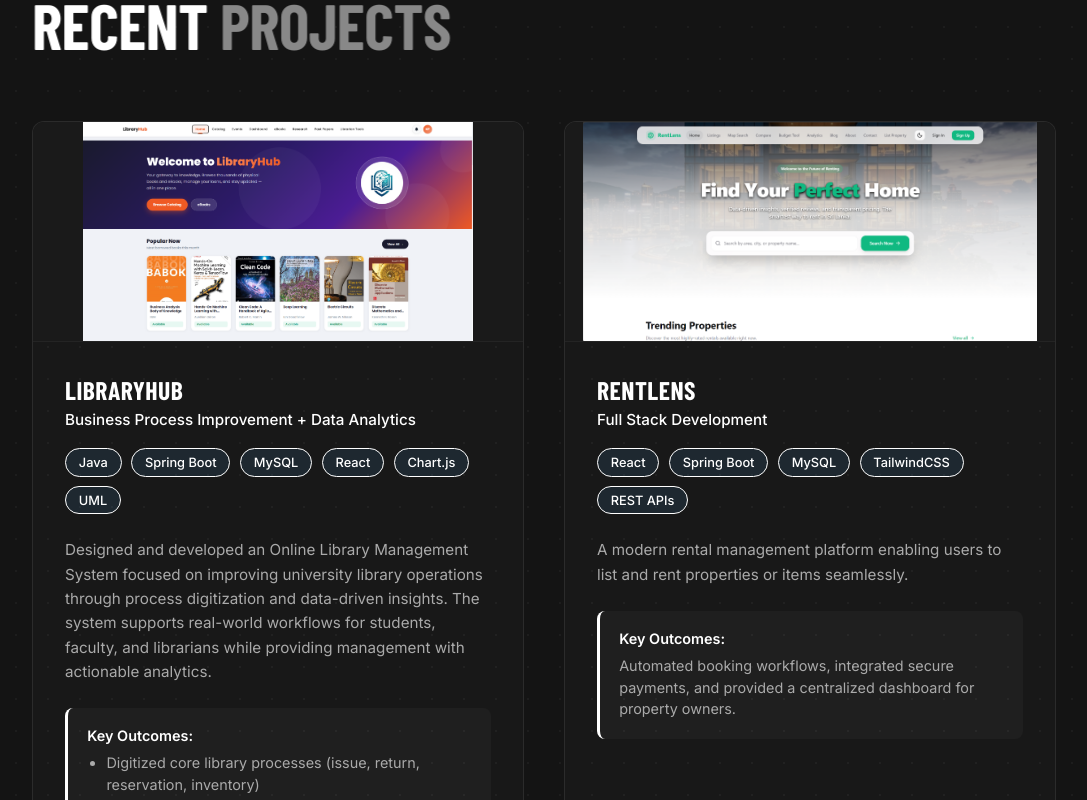
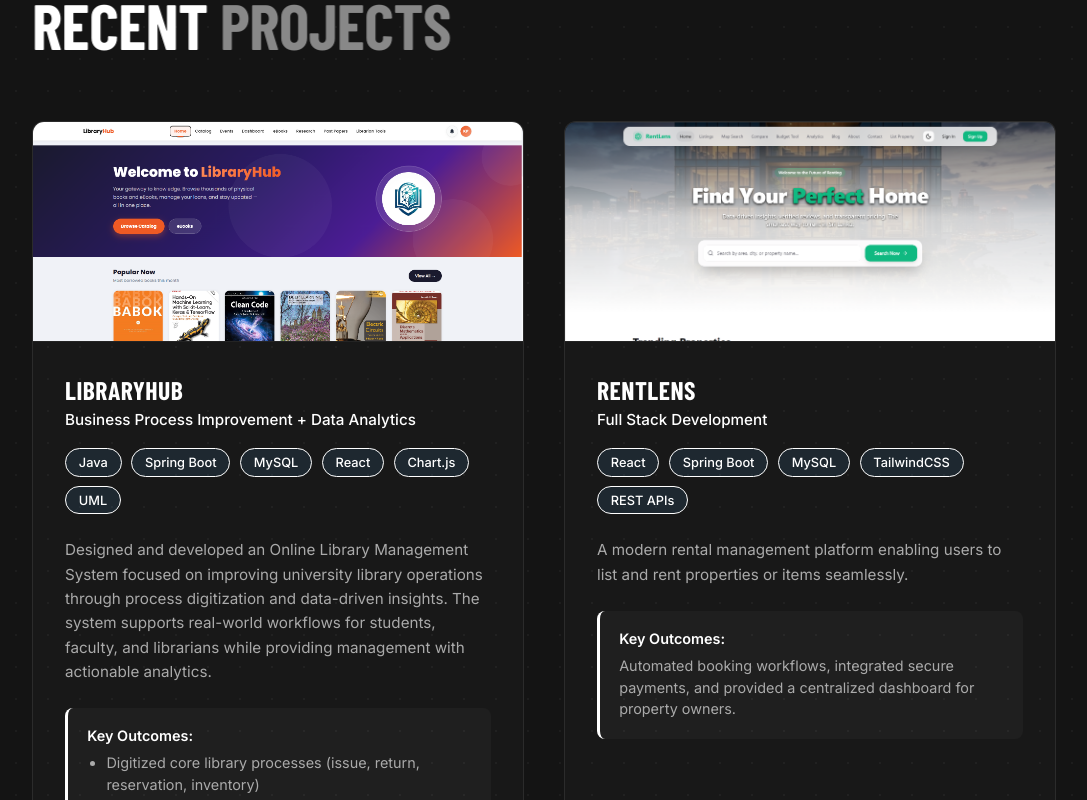
Before and after one commit to dulanjanarmd/Dulanjana-Rathnayaka, a React (Vite) app: page / in a window 1280 px wide. Shown: the part 3780-4580 px from the top of the page, without its empty margins (96-1183 px from the left). Built offline with nearby package versions, Linux system fonts and the light colour scheme; a web font is replaced by a local one.

Commit message:
add lankathread image

```diff
--- a/src/styles.css
+++ b/src/styles.css
@@ -1191,7 +1191,8 @@ body {
 .new-proj-img img {
   width: 100%;
   height: 100%;
-  object-fit: contain;
+  object-fit: cover;
+  object-position: top center;
   background-color: #1a1a1a;
   transition: transform 0.5s ease;
 }
```
